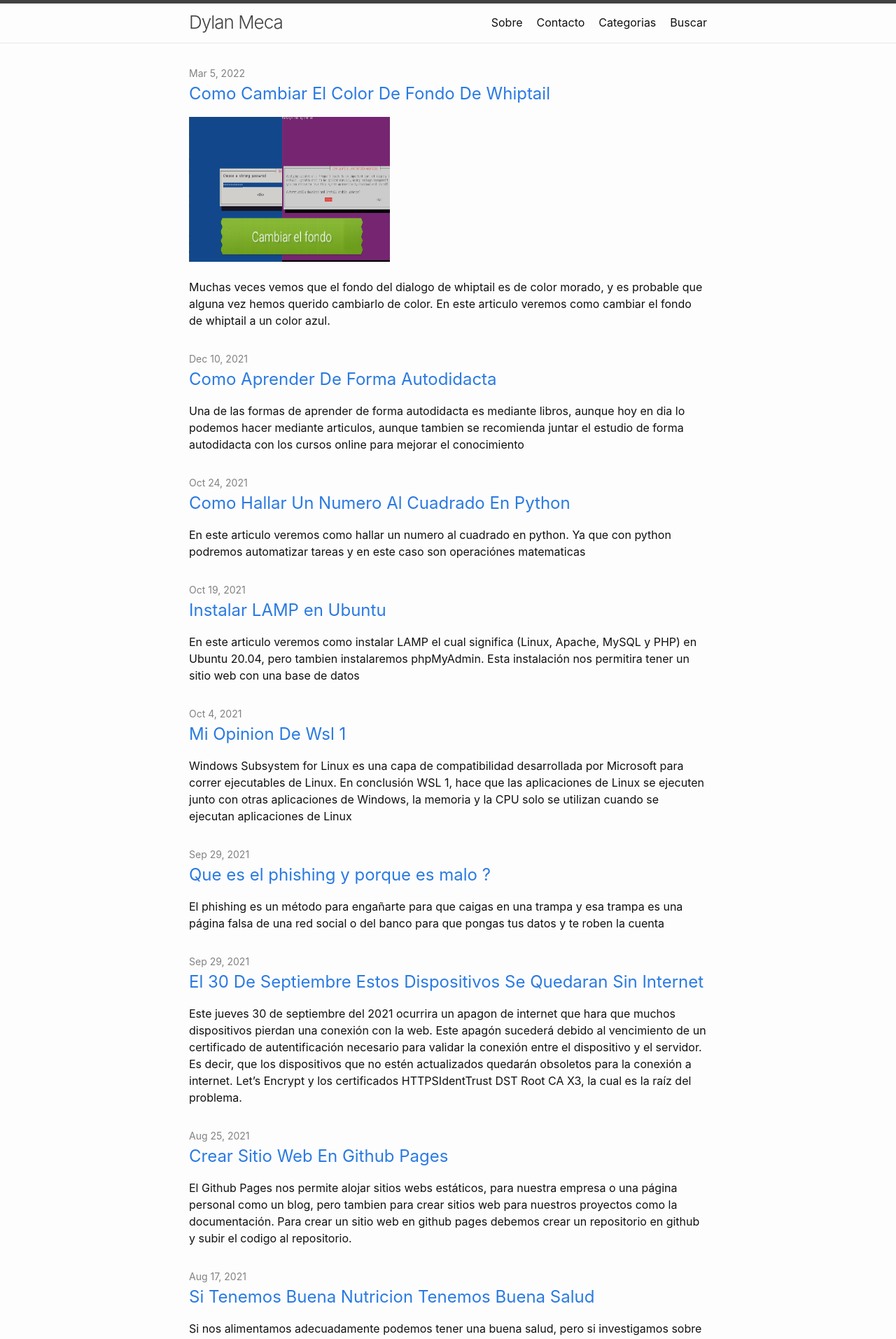
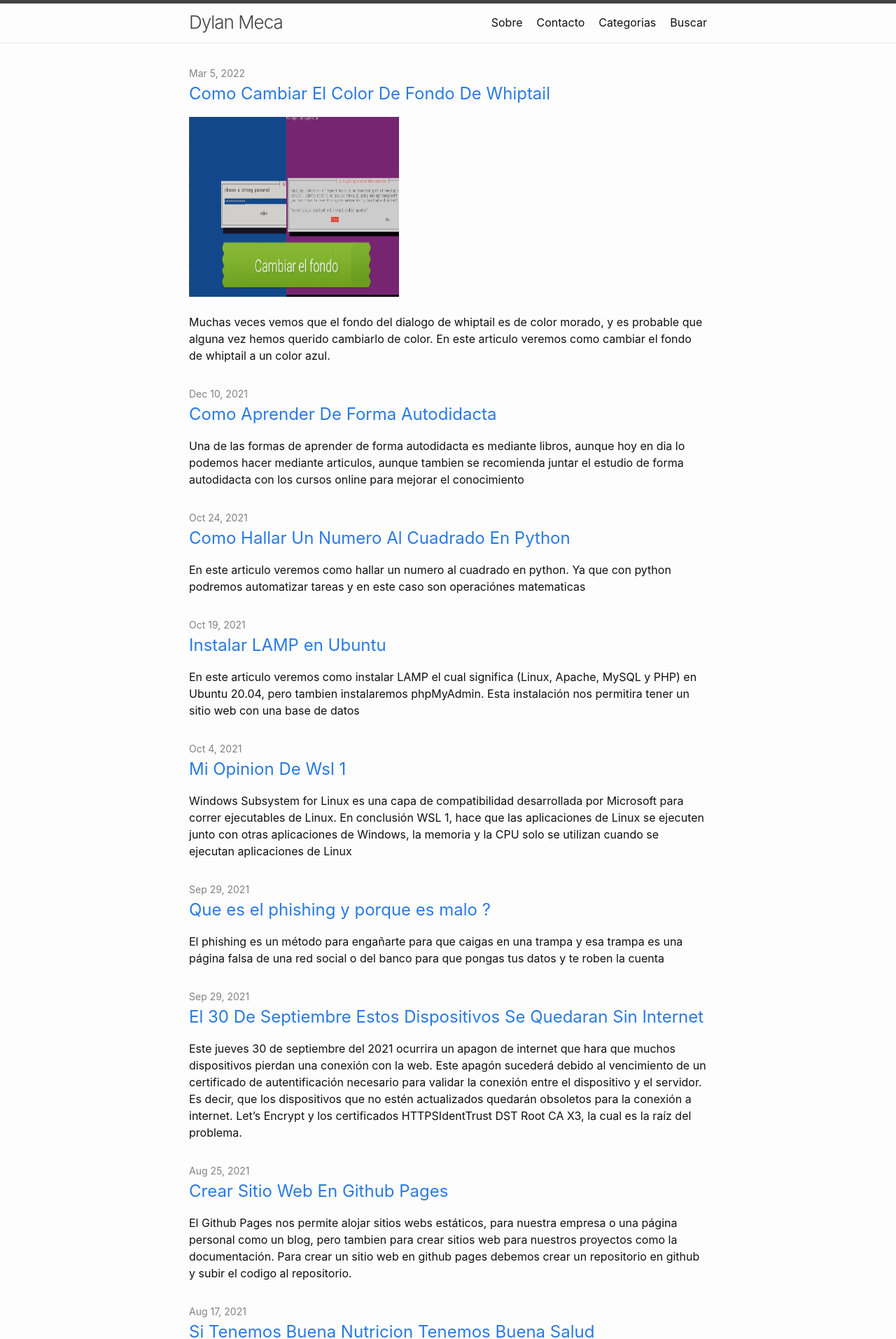
Before and after one commit to dylanmeca/dylanmeca.github.io, a Jekyll site: the page built from index.html, in a window 1280 px wide. Shown: the top 1913 px of the page at 70% size. Built offline with Jekyll 4.4.1, drawn with Linux system fonts in a browser that asks for light colours; the list of posts is cut into pages by our own code.

Commit message:
Update home.html

```diff
--- a/_layouts/home.html
+++ b/_layouts/home.html
@@ -32,7 +32,7 @@ layout: default
           </a>
         </h3>
         {%- if post.img -%}
-            <img src="{{ post.img | escape }}" width="287px" height="207px">
+            <img src="{{ post.img | escape }}" width="300px" height="257px">
             <br /><br />
         {%- endif -%}
         {{ post.description | escape }}
```
